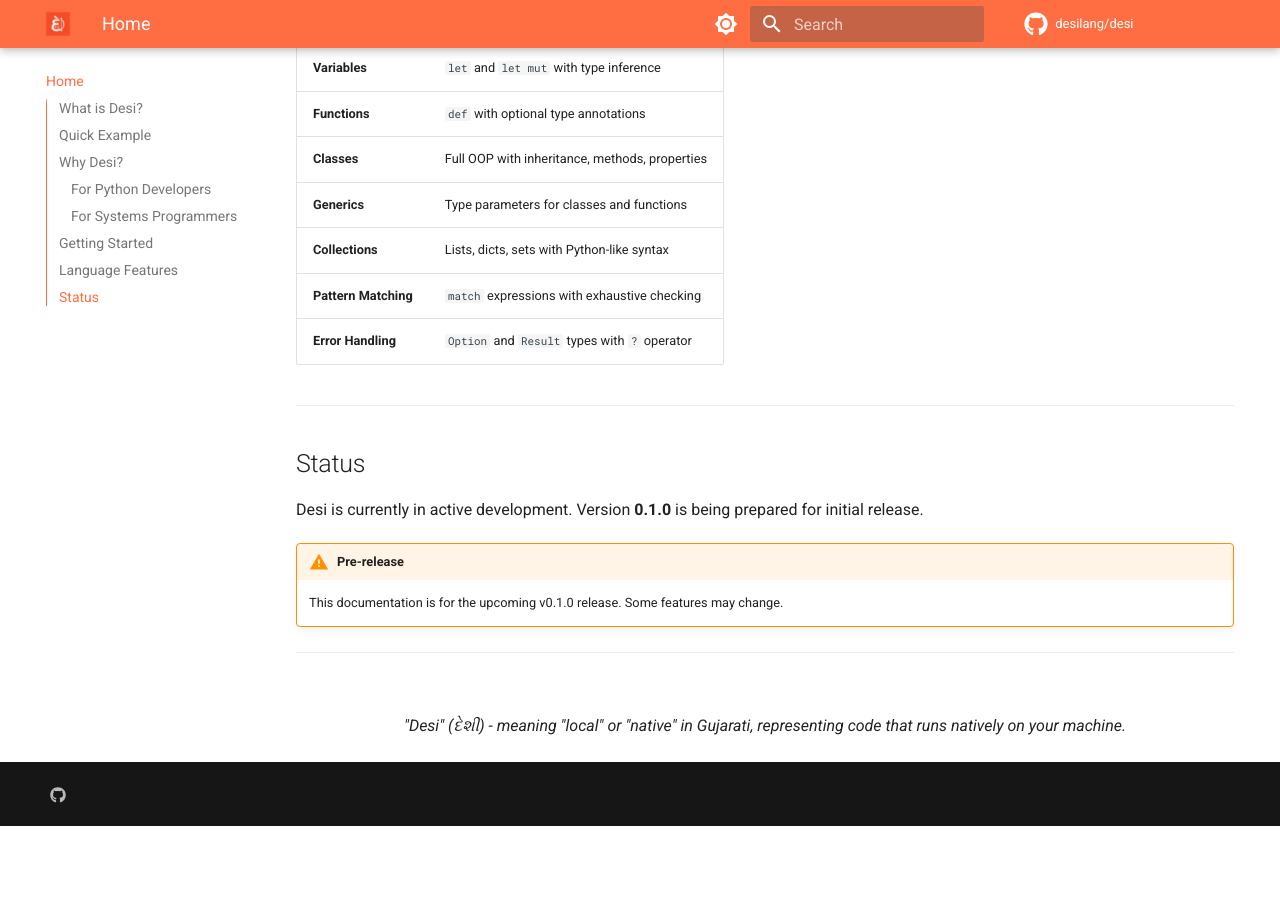
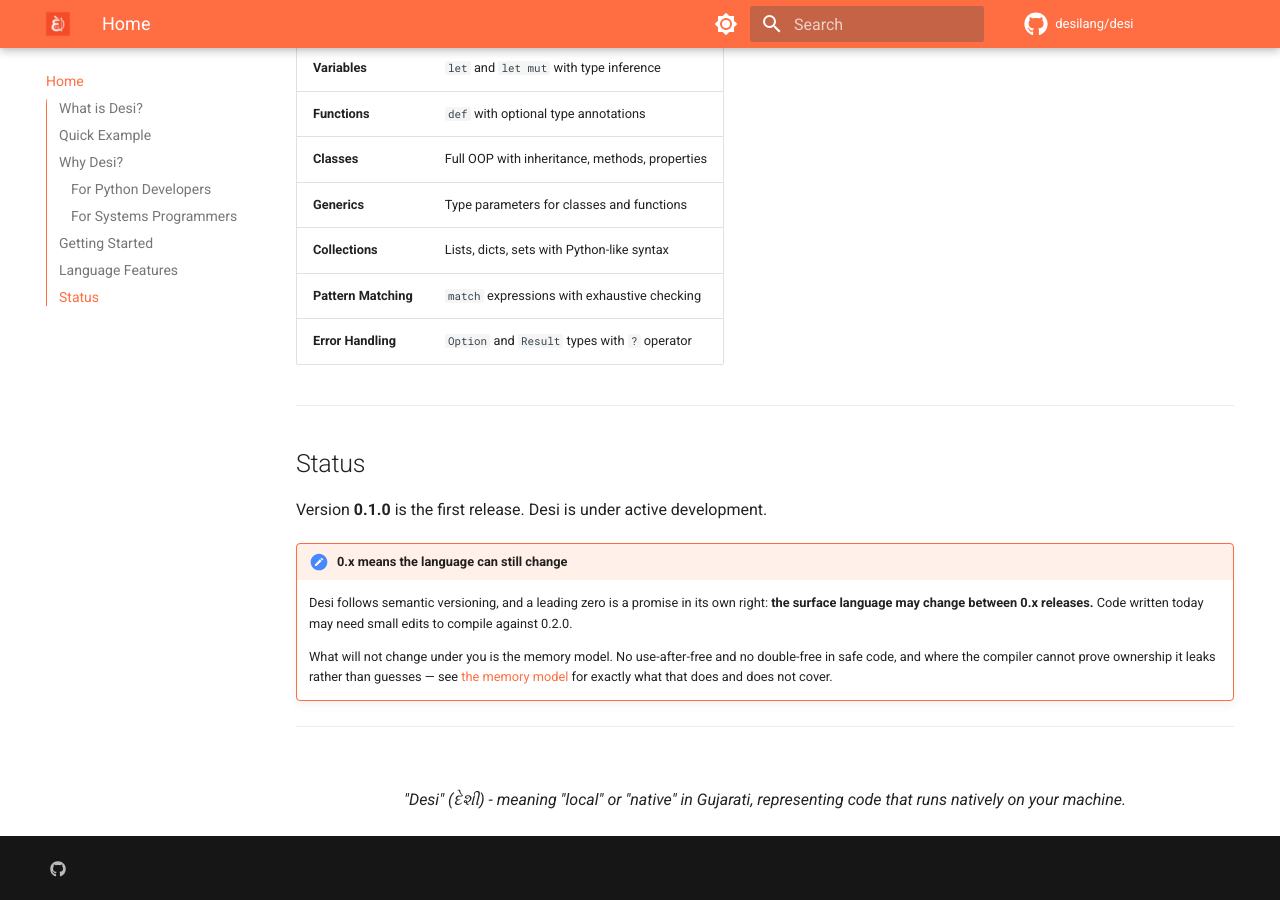
Before and after one commit to desilang/desi, an MkDocs documentation site: the page built from book/docs/index.md, in a window 1280 px wide and 900 px high, scrolled down 2483 px. Built offline with MkDocs 1.6.1 and Material for MkDocs 9.7.7, drawn with Linux system fonts in a browser that asks for light colours; comment, search, counter and statistics services are not loaded; the version menu is left out; before the commit the page ends 3309 px from its top, so only the background shows below that.

Commit message:
docs: 0.1.0 is a release, not a pre-release
The book called 0.1.0 "(Pre-release)" and said it was "being prepared for
initial release". That was accurate while it was unreleased and stops being so
the moment it is tagged.

Two different claims were being conflated. "Pre-release" means not yet
released. "0.x" means released, but the surface may still change before 1.0 --
which is true, worth saying, and a different thing. The note now says the
second, and pairs it with what does not change: the memory model, with a link
to the page that states its limits rather than a vague reassurance.

Also dated the 0.1.0 changelog entries. The book's said 2026-05-06, three
months before the release it describes, and the root CHANGELOG said
"Unreleased".

```diff
--- a/book/docs/index.md
+++ b/book/docs/index.md
@@ -3,7 +3,7 @@
 <div style="text-align: center; margin: 2rem 0;">
   <img src="assets/images/desi_wordmark.png" alt="Desi — દેશી" style="max-width: 360px; width: 100%; height: auto;">
   <h2 style="color: #FF6B35;">A Modern, Python-Inspired Systems Language</h2>
-  <p><strong>Version 0.1.0</strong> (Pre-release)</p>
+  <p><strong>Version 0.1.0</strong></p>
 </div>
 
 ---
@@ -99,10 +99,17 @@ Ready to try Desi? Start here:
 
 ## Status
 
-Desi is currently in active development. Version **0.1.0** is being prepared for initial release.
+Version **0.1.0** is the first release. Desi is under active development.
 
-!!! warning "Pre-release"
-    This documentation is for the upcoming v0.1.0 release. Some features may change.
+!!! note "0.x means the language can still change"
+    Desi follows semantic versioning, and a leading zero is a promise in its
+    own right: **the surface language may change between 0.x releases.** Code
+    written today may need small edits to compile against 0.2.0.
+
+    What will not change under you is the memory model. No use-after-free and
+    no double-free in safe code, and where the compiler cannot prove ownership
+    it leaks rather than guesses — see [the memory model](https://github.com/desilang/desi/blob/main/docs/memory-model.md) for
+    exactly what that does and does not cover.
 
 ---
 
```
Also changed, not shown: book/docs/changelog.md (+1 -1 lines), CHANGELOG.md.
